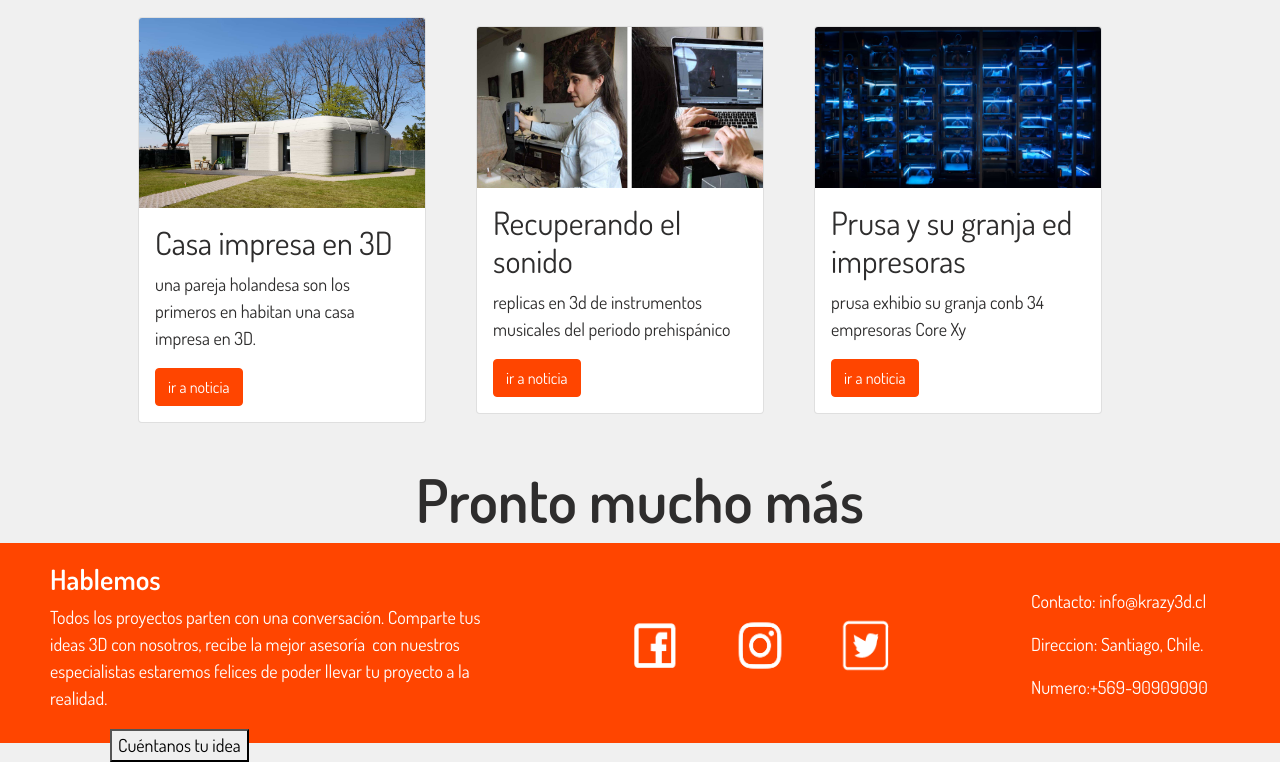
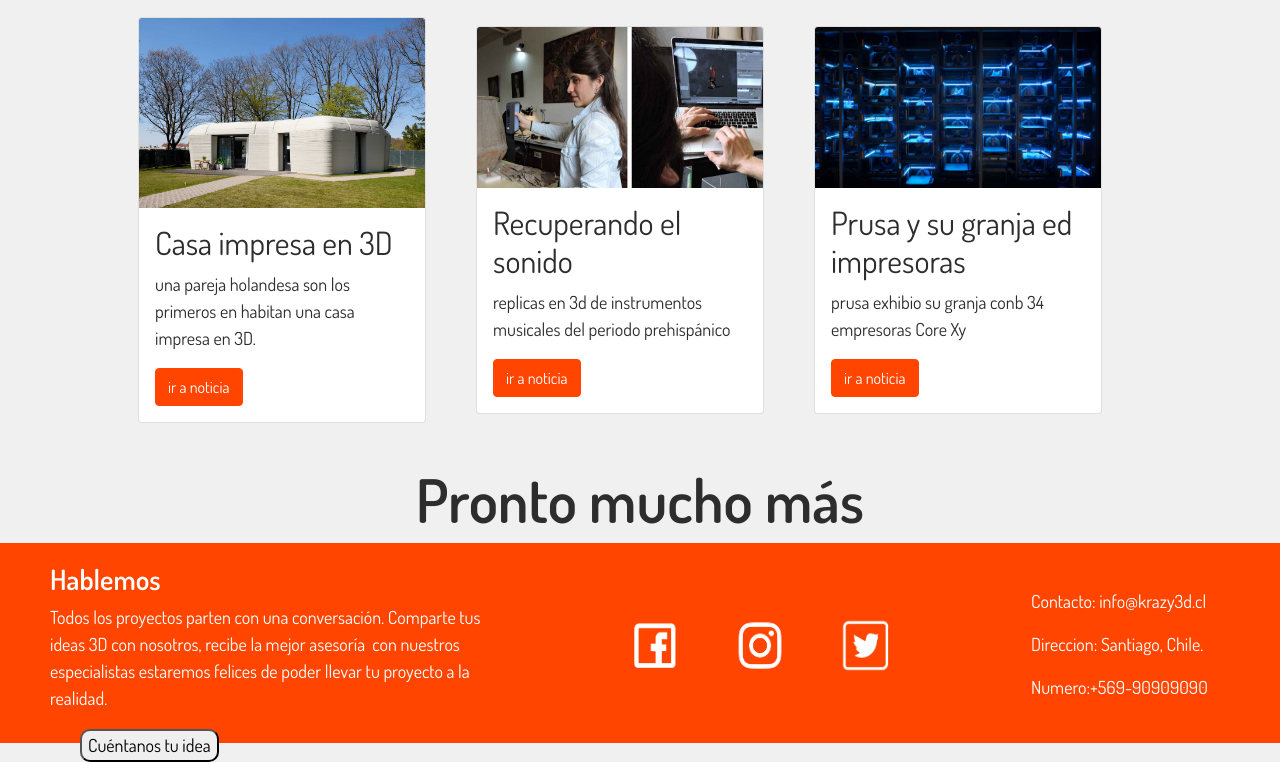
Before and after one commit to Zhammiii/Krazy3D., a website: page pages/noticias.html in a window 1280 px wide. Shown: the part 676-1438 px from the top of the page. Drawn offline with nearby package versions, Linux system fonts and the light colour scheme.

Commit message:
boton footer

```diff
--- a/pages/noticias.html
+++ b/pages/noticias.html
@@ -120,7 +120,7 @@
         <h4>Hablemos</h4>
             <p>Todos los proyectos parten con una conversación. Comparte tus ideas 3D con nosotros,
             recibe la mejor asesoría  con nuestros especialistas estaremos felices de poder llevar tu proyecto a la realidad.</p>
-            <button class="margenesBoton "> Cuéntanos tu idea</button>
+            <button class="margenesBoton botonesContacto "> Cuéntanos tu idea</button>
     </div>
     <div class="primero footerMobile">
         <img class="margenesRedes transRedes redesImagenes" src="../multimedia/facebook.png" alt="no disponible" >
```
Also changed, not shown: index.html (+1 -5 lines), pages/contacto.html (+1 -1 lines), pages/productos.html (+1 -1 lines), pages/servicios.html (+1 -1 lines).
